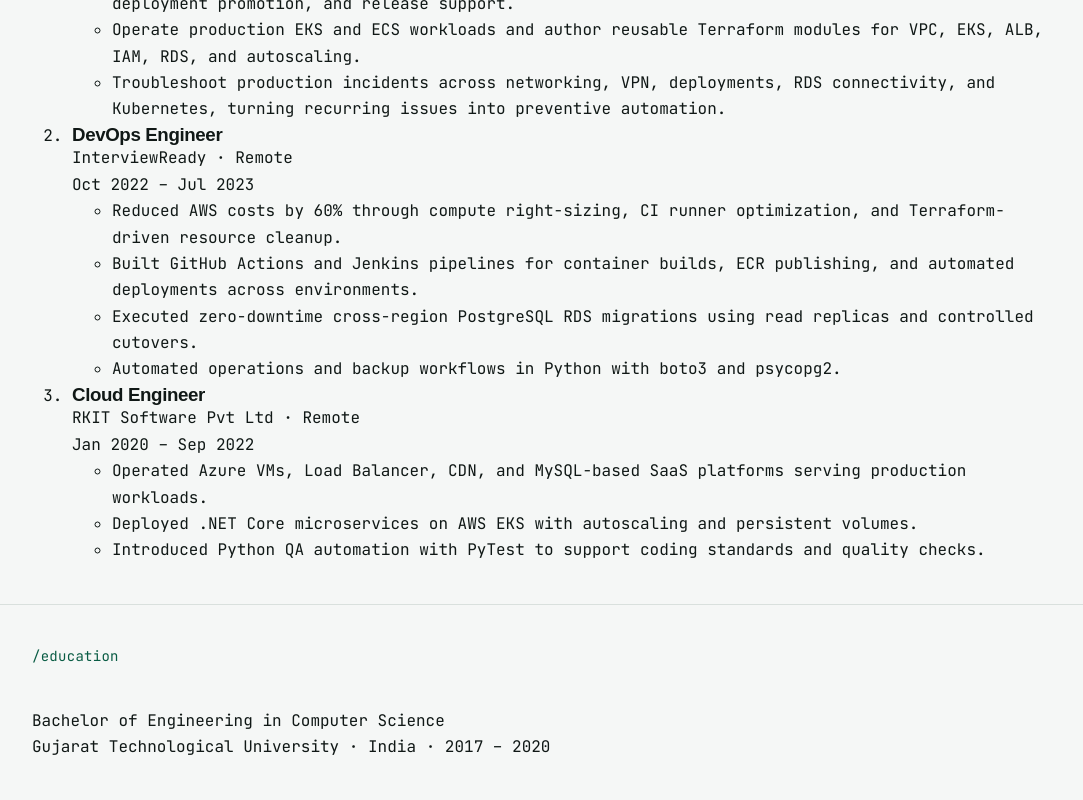
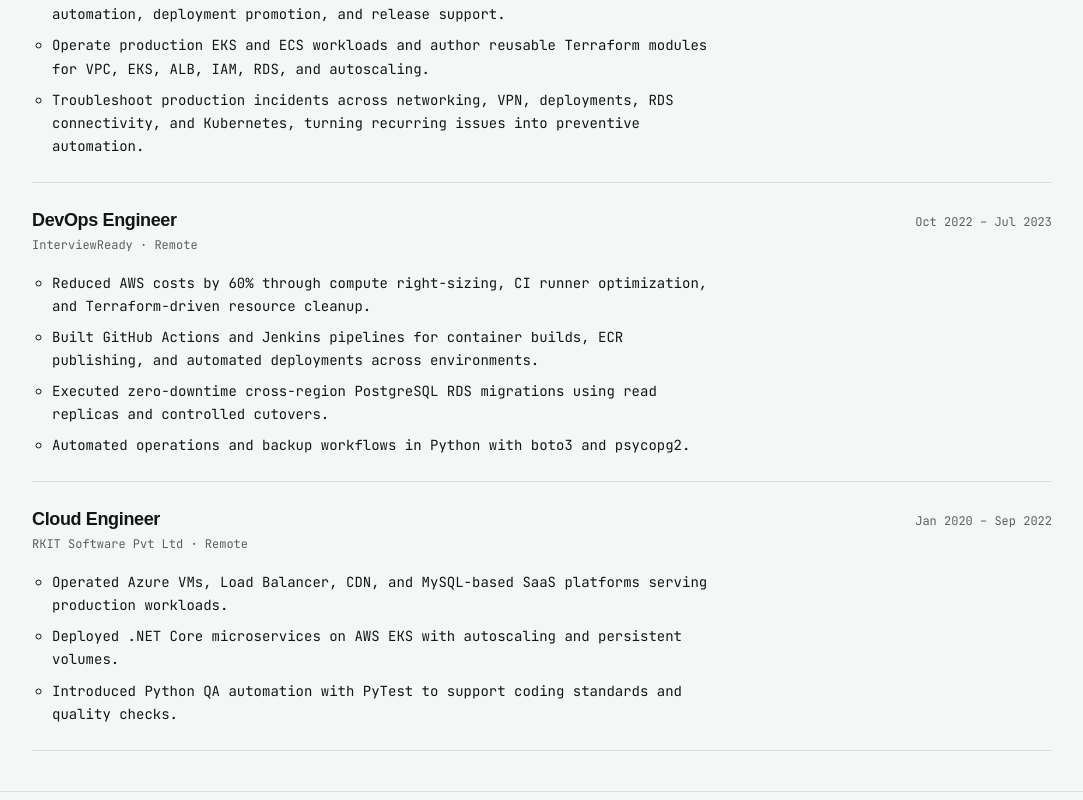
Before and after one commit to harsiddhdave44/harsiddhdave44.github.io, a Next.js app: page / in a window 1280 px wide. Shown: the part 3180-3980 px from the top of the page, without its empty margins (98-1181 px from the left). Built offline with nearby package versions, Linux system fonts and the light colour scheme; a web font is replaced by a local one.

Commit message:
Style experience and education sections

```diff
--- a/src/app/page.module.css
+++ b/src/app/page.module.css
@@ -263,3 +263,66 @@
   font-family: var(--font-mono);
   font-size: var(--text-sm);
 }
+
+
+/* ── Experience & education ─────────────────────────────────── */
+.experienceList {
+  display: grid;
+  list-style: none;
+  padding: 0;
+  margin: 0;
+}
+
+.experienceItem {
+  border-top: 1px solid var(--line);
+  padding-block: 1.5rem;
+}
+
+.experienceList > :last-child {
+  border-bottom: 1px solid var(--line);
+}
+
+.experienceHeader {
+  display: flex;
+  align-items: baseline;
+  justify-content: space-between;
+  gap: 1rem 2rem;
+  flex-wrap: wrap;
+}
+
+.experienceRole,
+.educationDegree {
+  font-size: var(--text-lg);
+  font-weight: 700;
+}
+
+.experienceCompany,
+.experienceDates,
+.educationMeta {
+  margin: 0.35rem 0 0;
+  color: var(--muted);
+  font-family: var(--font-mono);
+  font-size: var(--text-xs);
+}
+
+.experienceHighlights {
+  display: grid;
+  gap: 0.5rem;
+  margin: 1rem 0 0;
+  padding-left: 1.25rem;
+  max-width: 82ch;
+  font-size: var(--text-sm);
+}
+
+.educationList {
+  border-top: 1px solid var(--line);
+}
+
+.educationItem {
+  padding-block: 1.25rem;
+  border-bottom: 1px solid var(--line);
+}
+
+.educationItem dd {
+  margin-left: 0;
+}
```
